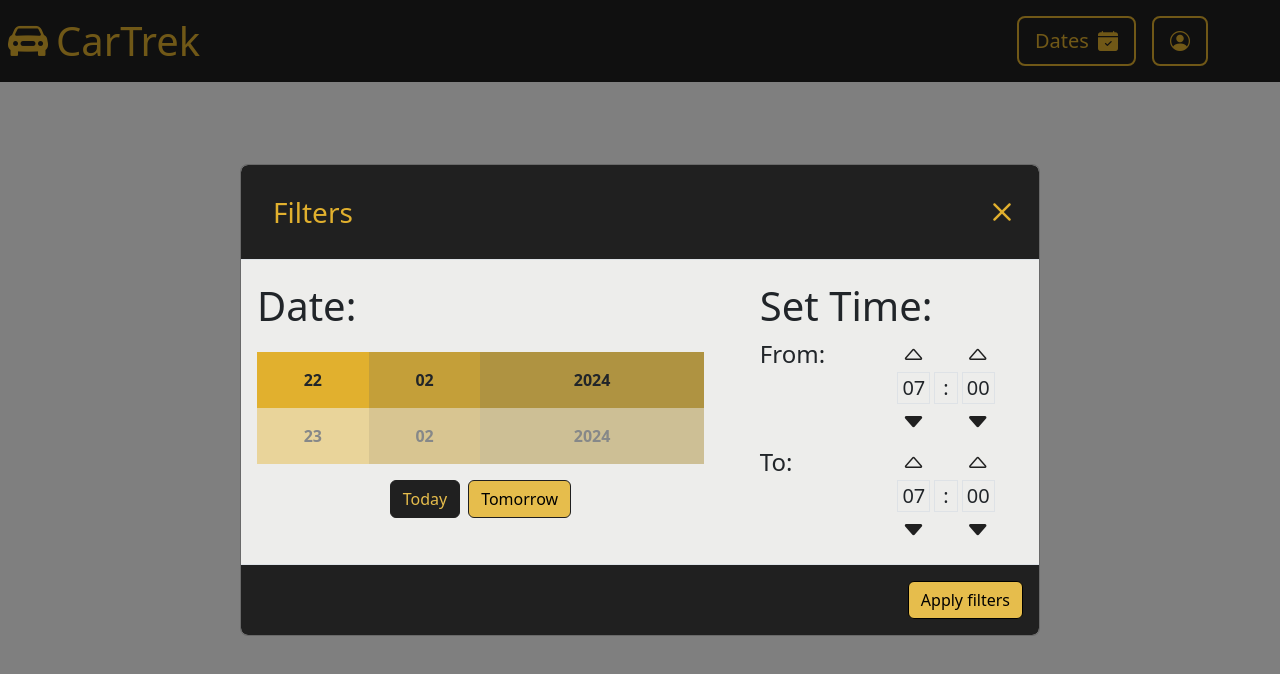
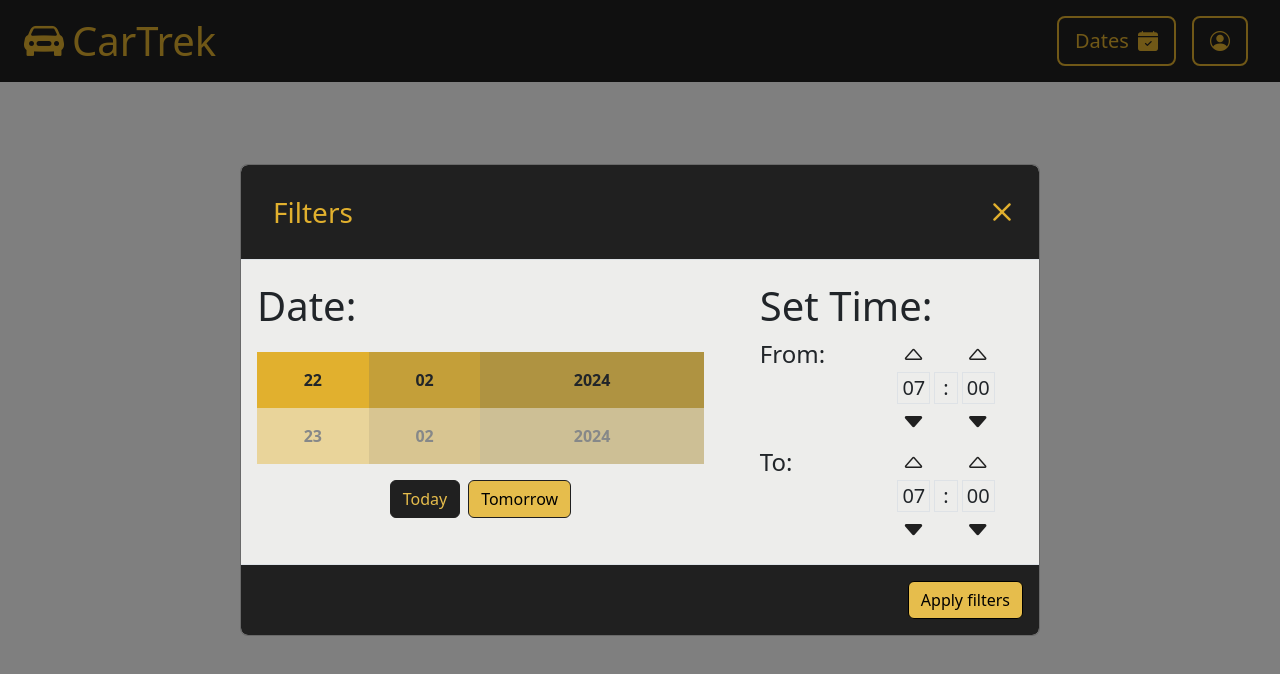
Before and after one commit to lachezar1/Underground-parking-system-FRONTEND, a plain HTML site: page combined.html in a window 1280 px wide. Drawn offline with nearby package versions, Linux system fonts and the light colour scheme.

Commit message:
navbar + modal

```diff
--- a/navbar/navbarDemo2.html
+++ b/combined.html
@@ -15,14 +15,14 @@
     <header class="col-12 position-relative w-100 top-0 m-0 start-0 d-flex justify-content-between overflow-hidden"
         id="top-navigation" style="background-color: #202020;">
         <!--LQVA CHAST HEADER-->
-        <div class="d-flex align-content-middle my-auto">
+        <div class="d-flex align-content-middle my-auto ms-3" style="cursor: pointer;">
             <p class="h-100 fs-1 p-0 my-auto" style="color: #E1B02E;"><i
                     class="bi bi-car-front-fill fs-1 mx-2"></i>CarTrek
             </p>
         </div>
 
         <!--DQSNA CHAST HEADER-->
-        <div class="pe-md-5 m-3 d-md-flex d-none align-items-center">
+        <div class="pe-md-2 m-3 d-md-flex d-none align-items-center">
             <button class="btn mx-2 btn-lg fw-medium" type="button" id="filter-btn"
                 style="border: 2px solid #E1B02E; color: #E1B02E;"
                 onmouseover="this.style.backgroundColor = '#E1B02E'; this.style.color = '#202020'; this.style.border = '2px solid #E1B02E';"
```
